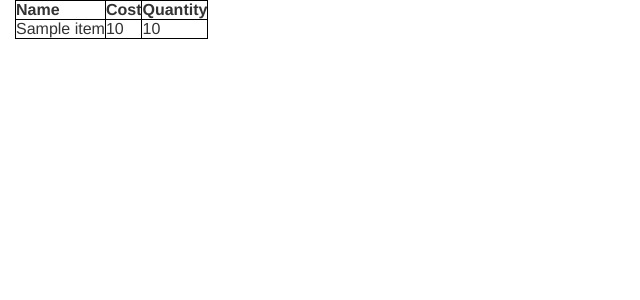
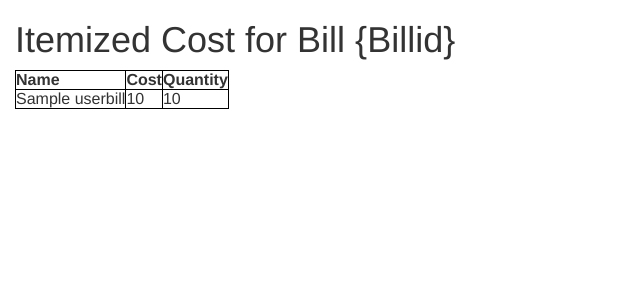
Before and after one commit to emeng13/ase, a Python web app: template templates/display_bill.html in a window 1280 px wide. Shown: the top 300 px of the page, without its empty margins (0-640 px from the left). Run offline with Jinja, Linux system fonts and the light colour scheme; the template is opened without the code that fills it: most values are stand-ins (such as "Sample title", 1, 10 or a date in 2020); some libraries are stand-ins or nearby versions.

Commit message:
working on display bill items

```diff
--- a/templates/display_bill.html
+++ b/templates/display_bill.html
@@ -15,7 +15,8 @@
 
 	<div class="container-fluid">
 
-		<form action="/display_bill" method="post">
+		<form action="/display_bill" method="post"></form>
+		<h1>Itemized Cost for Bill {Billid}</h1>
 		<table>
 	         <thead>
 	            <tr>
@@ -26,17 +27,15 @@
 	         </thead>
 
 	         <tbody>
-		            {% for item in list %}
+	            {% for n in Userbill %}
 	               <tr>
-		                  <td>{{ item.name }}</td>
-		                  <td>{{ item.cost }}</td>
-		                  <td>{{ item.quantity }}</td>
+	                  <td>{{ n.Item_Name }}</td>
+	                  <td>{{ n.Price }}</td>
+	                  <td>{{ n.Quantity }}</td>
 	               </tr>
 	            {% endfor %}
 	         </tbody>
 	      </table>
-		</form>
-
 	</div>
 
 </body>
```
Also changed, not shown: app.py (+23 -5 lines), templates/bill.html (+7 -0 lines). Lines whose indentation alone changed are shown as unchanged.
